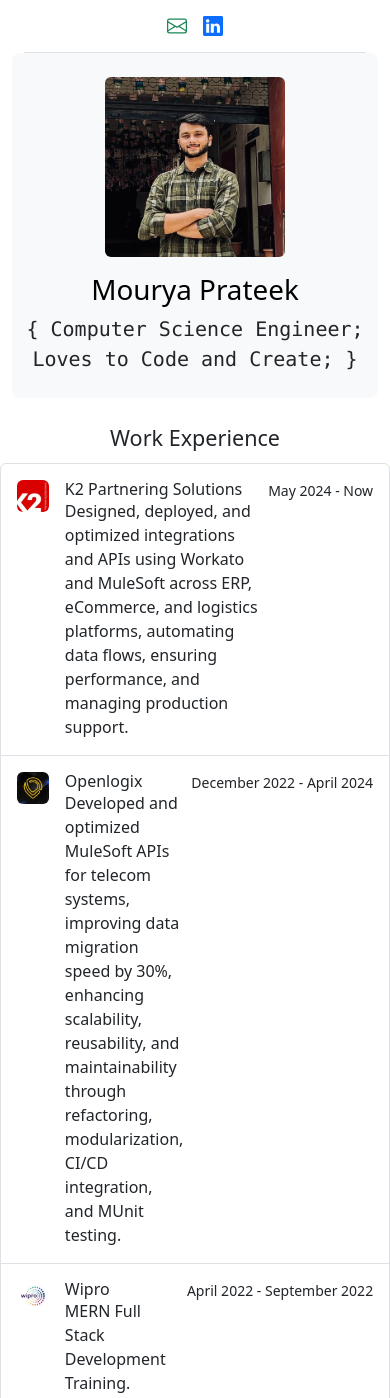
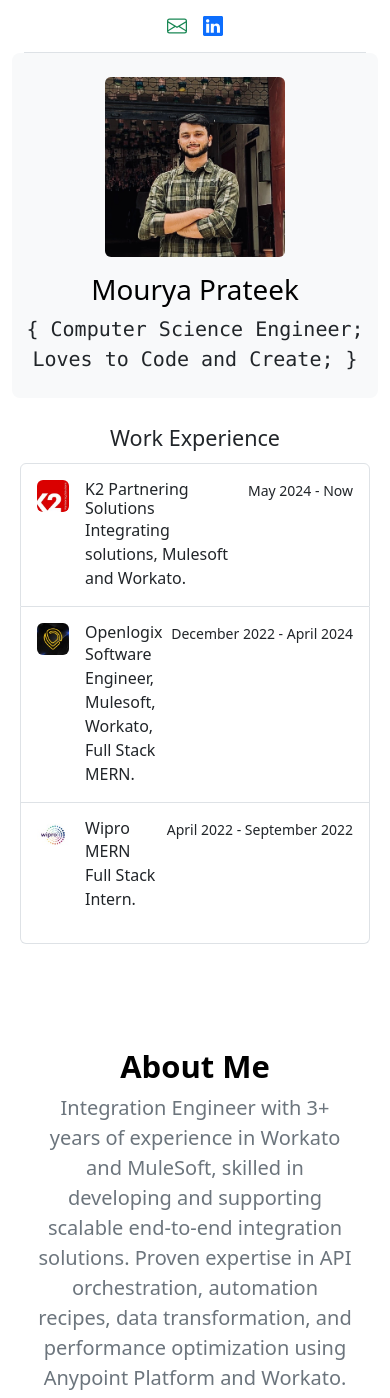
Before and after one commit to Pratikmourya/portfolio, a plain HTML site: page index.html in a window 390 px wide. Shown: the top 1398 px of the page. Drawn offline with nearby package versions, Linux system fonts and the light colour scheme.

Commit message:
Reduced characters for mobile screens

```diff
--- a/index.html
+++ b/index.html
@@ -61,8 +61,7 @@
                 reliability via production monitoring (Sumo Logic) and incident management</p>
 
                 <p class="mb-0 opacity-80  d-lg-none" >
-                Designed, deployed, and optimized integrations and APIs using Workato and MuleSoft across ERP, eCommerce, and logistics
-                platforms, automating data flows, ensuring performance, and managing production support.</p>
+                Integrating solutions, Mulesoft and Workato.</p>
               </div> <small class="opacity-80 text-nowrap">May 2024 - Now</small>
             </div>
           </a> <a class="list-group-item list-group-item-action d-flex gap-3 py-3" aria-current="true"> <img
@@ -76,8 +75,7 @@
                 testing with CI/CD via Azure DevOps; and modularized APIs to enhance reusability and troubleshooting.</p>
 
                 <p class="mb-0 opacity-80  d-lg-none">
-                  Developed and optimized MuleSoft APIs for telecom systems, improving data migration speed by 30%, enhancing scalability,
-                  reusability, and maintainability through refactoring, modularization, CI/CD integration, and MUnit testing.</p>
+                  Software Engineer, Mulesoft, Workato, Full Stack MERN.</p>
               </div> <small class="opacity-80 text-nowrap">December 2022 - April 2024</small>
             </div>
           </a> <a class="list-group-item list-group-item-action d-flex gap-3 py-3" aria-current="true"> <img
@@ -85,7 +83,7 @@
             <div class="d-flex gap-2 w-100 justify-content-between">
               <div>
                 <h6 class="mb-0">Wipro</h6>
-                <p class="mb-0opacity-80">MERN Full Stack Development Training.</p>
+                <p class="mb-0opacity-80">MERN Full Stack Intern.</p>
               </div> <small class="opacity-80 text-nowrap">April 2022 - September 2022</small>
             </div>
           </a>
```
